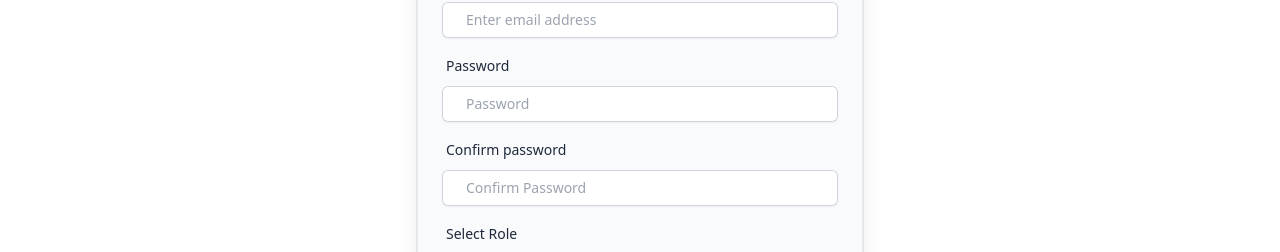
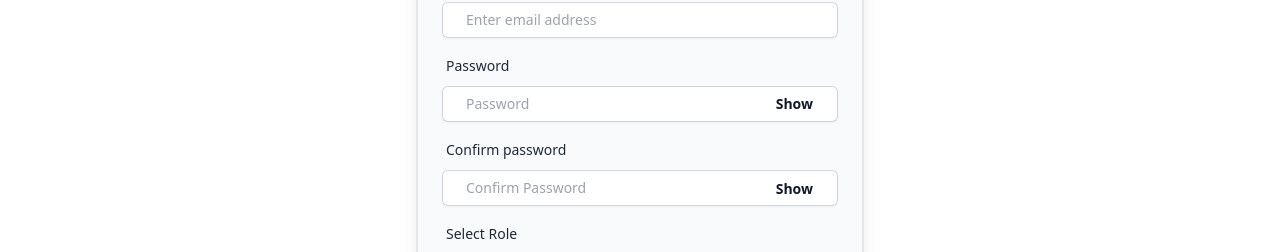
Before and after one commit to snehit221/aws-dal-vacation, a React (Vite) app in the folder ui/: page /auth/signup in a window 1280 px wide. Shown: the part 470-722 px from the top of the page. Built offline with nearby package versions, Linux system fonts and the light colour scheme; no server answers.

Commit message:
chore(ui): toast messages

```diff
--- a/ui/package.json
+++ b/ui/package.json
@@ -20,7 +20,8 @@
     "react-hook-form": "^7.52.0",
     "react-hot-toast": "^2.4.1",
     "react-icons": "^5.2.1",
-    "react-router-dom": "^6.23.1"
+    "react-router-dom": "^6.23.1",
+    "react-toastify": "^10.0.5"
   },
   "devDependencies": {
     "@tailwindcss/forms": "^0.5.7",
--- a/ui/src/pages/Authentication/login/signin.tsx
+++ b/ui/src/pages/Authentication/login/signin.tsx
@@ -2,6 +2,8 @@ import axios from "axios";
 import AuthForm from "../signup/authForm";
 import { lambdas } from "../../../lib/constants";
 import { useNavigate } from "react-router-dom";
+import { ToastContainer, toast } from "react-toastify";
+import "react-toastify/dist/ReactToastify.css";
 
 interface FormData {
   username: string;
@@ -13,15 +15,51 @@ export const Signin = () => {
   const onSubmit = async (values: FormData) => {
     try {
       const response = await axios.post(lambdas.signIn, values);
-      localStorage.setItem("username", values.username);
-      localStorage.setItem("token", response.data.idToken);
-      navigate("/auth/security-answer");
-    } catch {
-      console.log("Error", Error);
+
+      if (response.status === 200) {
+        localStorage.setItem("username", values.username);
+        localStorage.setItem("token", response.data.idToken);
+        toast.success("Sign in successful");
+        navigate("/auth/security-answer");
+      } else {
+        toast.error(`Unexpected response: ${response.statusText}`);
+      }
+    } catch (error) {
+      if (axios.isAxiosError(error)) {
+        if (error.response) {
+          switch (error.response.status) {
+            case 400:
+              toast.error(error.response.data);
+              break;
+            case 401:
+              toast.error(error.response.data);
+              break;
+            case 500:
+              toast.error(error.response.data);
+              break;
+            default:
+              toast.error(`Error: ${error.response.statusText}`);
+          }
+        } else if (error.request) {
+          toast.error("No response received from server.");
+        } else {
+          toast.error("Request setup failed.");
+        }
+      } else {
+        console.log("Non-Axios error:");
+        toast.error("An unexpected error occurred.");
+      }
     }
+
     console.log(values);
   };
-  return <AuthForm title="SIGN IN FORM" onSubmit={onSubmit} />;
+
+  return (
+    <>
+      <ToastContainer />
+      <AuthForm title="SIGN IN FORM" onSubmit={onSubmit} />
+    </>
+  );
 };
 
 export default Signin;
--- a/ui/src/pages/Authentication/signup/authForm.tsx
+++ b/ui/src/pages/Authentication/signup/authForm.tsx
@@ -1,4 +1,4 @@
-import React from "react";
+import React, { useState } from "react";
 import { useForm } from "react-hook-form";
 
 interface AuthFormProps {
@@ -31,7 +31,15 @@ const AuthForm: React.FC<AuthFormProps> = ({
     formState: { errors },
     watch,
   } = useForm<FormData>();
+  const [showPassword, setShowPassword] = useState(false);
+  const [showConfirmPassword, setShowConfirmPassword] = useState(false);
 
+  const PasswordVisible = () => {
+    setShowPassword(!showPassword);
+  };
+  const ConfirmPasswordVisible = () => {
+    setShowConfirmPassword(!showConfirmPassword);
+  };
   return (
     <div className="relative mx-auto w-full max-w-7xl items-center px-5 md:px-12 lg:px-20">
       <div className="md:w-84 mx-auto w-full max-w-xl rounded-3xl border-2 bg-gray-50 p-4 shadow-xl sm:p-4 md:max-w-md md:px-6 md:py-4">
@@ -152,8 +160,9 @@ const AuthForm: React.FC<AuthFormProps> = ({
               <label className="text-12 mb-2 ml-1 mt-4 block font-medium text-slate-800">
                 Password
               </label>
+              <div className="relative">
                 <input
-                type="password"
+                  type={showPassword ? "text" : "password"}
                   placeholder="Password"
                   {...register("password", {
                     required: "Password is required",
@@ -170,6 +179,14 @@ const AuthForm: React.FC<AuthFormProps> = ({
                   })}
                   className="block w-full appearance-none rounded-xl border-2 border-gray-200 bg-white px-6 py-3 text-black placeholder:text-gray-400 focus:border-green-500 sm:text-sm"
                 />
+                <button
+                  type="button"
+                  onClick={PasswordVisible}
+                  className="absolute right-3 top-1/2 transform border-transparent -translate-y-1/2 bg-transparent"
+                >
+                  {showPassword ? "Hide" : "Show"}
+                </button>
+              </div>
               {errors.password && (
                 <h2 className="mt-[-2px] text-right text-red-500">
                   {errors.password.message}
@@ -177,10 +194,40 @@ const AuthForm: React.FC<AuthFormProps> = ({
               )}
             </div>
             {isSignup && (
+              <div className="relative mt-4">
+                <label className="text-12 mb-2 ml-1 mt-4 block font-medium text-slate-800">
+                  Confirm password
+                </label>
+                <input
+                  className="block w-full appearance-none rounded-xl border-2 border-gray-200 bg-white px-6 py-3 text-black placeholder:text-gray-400 focus:border-green-500 sm:text-sm"
+                  type={showConfirmPassword ? "text" : "password"}
+                  placeholder="Confirm Password"
+                  {...register("confirmPassword", {
+                    required: "Confirm password is required",
+                    validate: (value) =>
+                      value === watch("password") || "Passwords do not match",
+                  })}
+                />
+                <button
+                  type="button"
+                  onClick={ConfirmPasswordVisible}
+                  className="absolute right-3 top-3/4 transform border-transparent -translate-y-1/2 bg-transparent"
+                >
+                  {showConfirmPassword ? "Hide" : "Show"}
+                </button>
+                {errors.confirmPassword && (
+                  <h2 className="mt-[-2px] text-right text-red-500">
+                    {errors.confirmPassword.message}
+                  </h2>
+                )}
+              </div>
+            )}
+            {/* {isSignup && (
               <div>
                 <label className="text-12 mb-2 ml-1 mt-4 block font-medium text-slate-800">
                   Confirm password
                 </label>
+                div
                 <input
                   className="block w-full appearance-none rounded-xl border-2 border-gray-200 bg-white px-6 py-3 text-black placeholder:text-gray-400 focus:border-green-500 sm:text-sm"
                   type="password"
@@ -197,7 +244,7 @@ const AuthForm: React.FC<AuthFormProps> = ({
                   </h2>
                 )}
               </div>
-            )}
+            )} */}
             {isSignup && (
               <div>
                 <label className="text-12 mb-2 ml-1 mt-4 block font-medium text-slate-800">
--- a/ui/src/pages/Authentication/signup/signup.tsx
+++ b/ui/src/pages/Authentication/signup/signup.tsx
@@ -2,6 +2,8 @@ import axios from "axios";
 import AuthForm from "./authForm";
 import { lambdas } from "../../../lib/constants";
 import { useNavigate } from "react-router-dom";
+import { ToastContainer, toast } from "react-toastify";
+import "react-toastify/dist/ReactToastify.css";
 
 interface FormData {
   username: string;
@@ -16,20 +18,59 @@ export const Signup = () => {
   const onSubmit = async (values: FormData) => {
     try {
       const response = await axios.post(lambdas.signUp, values);
-      console.log(response.data);
 
-      localStorage.setItem("username", values.username);
-      localStorage.setItem("email", values.email);
-      localStorage.setItem("firstName", values.firstName);
-      localStorage.setItem("lastName", values.lastName);
+      if (response.status === 200) {
+        toast.success(response.data.message || "Sign up successful");
 
-      navigate("/auth/second-factor");
-    } catch {
-      console.log("Error", Error);
+        localStorage.setItem("username", values.username);
+        localStorage.setItem("email", values.email);
+        localStorage.setItem("firstName", values.firstName);
+        localStorage.setItem("lastName", values.lastName);
+
+        navigate("/auth/second-factor");
+      } else {
+        toast.error(
+          `${response.status} ${response.data.message}` || "Sign up failed"
+        );
+      }
+    } catch (error) {
+      if (axios.isAxiosError(error)) {
+        if (error.response) {
+          switch (error.response.status) {
+            case 400:
+              toast.error(error.response.data);
+              break;
+            case 409:
+              toast.error(error.response.data);
+              break;
+            case 500:
+              toast.error(error.response.data);
+              break;
+            default:
+              toast.error(
+                `${error.response.status} ${error.response.statusText}`
+              );
+          }
+        } else if (error.request) {
+          toast.error("No response received from server.");
+        } else {
+          toast.error("Request setup failed.");
+        }
+      } else {
+        console.log("Non-Axios error");
+        toast.error("An unexpected error occurred.");
+      }
     }
+
     console.log(values);
   };
-  return <AuthForm title="REGISTRATION FORM" onSubmit={onSubmit} isSignup />;
+
+  return (
+    <>
+      <ToastContainer />
+      <AuthForm title="REGISTRATION FORM" onSubmit={onSubmit} isSignup />
+    </>
+  );
 };
 
 export default Signup;
```
Also changed, not shown: 1 other file (tests, documents, lock files or other folders). Lines whose indentation alone changed are shown as unchanged.
